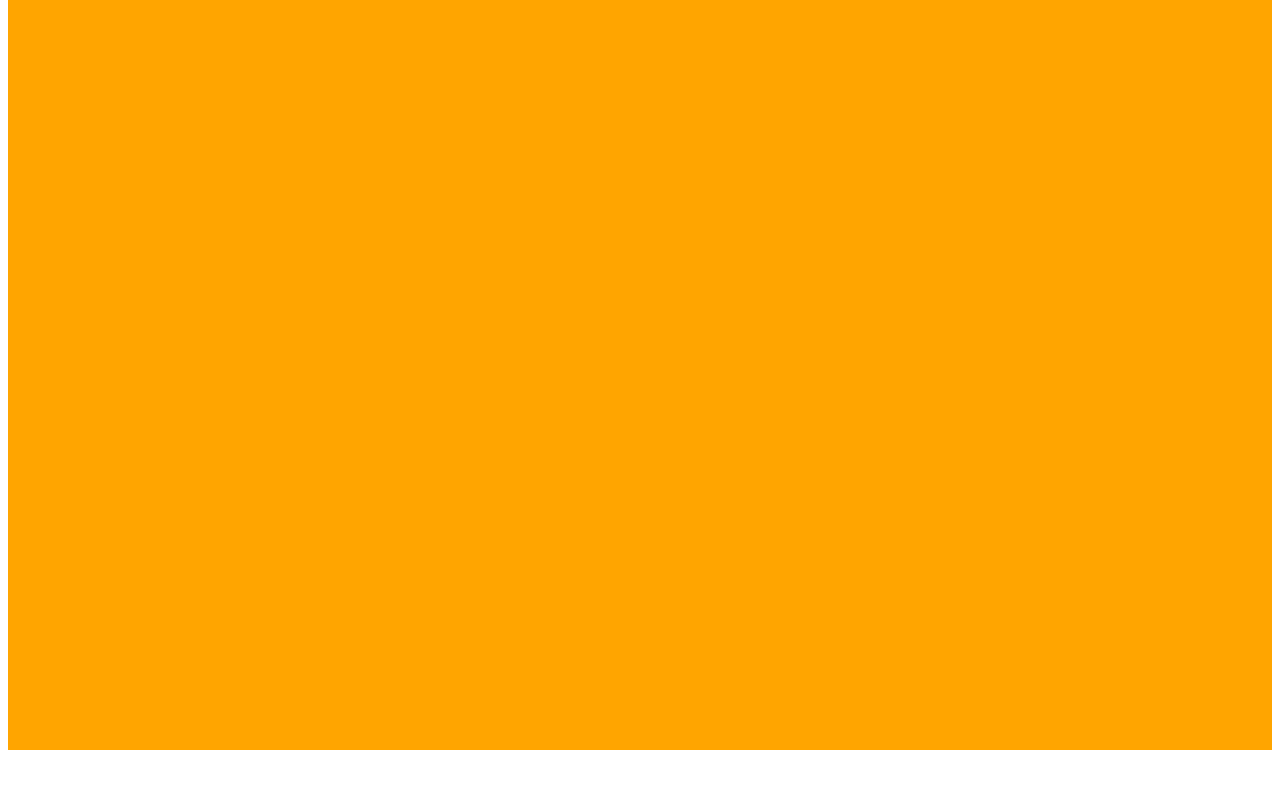
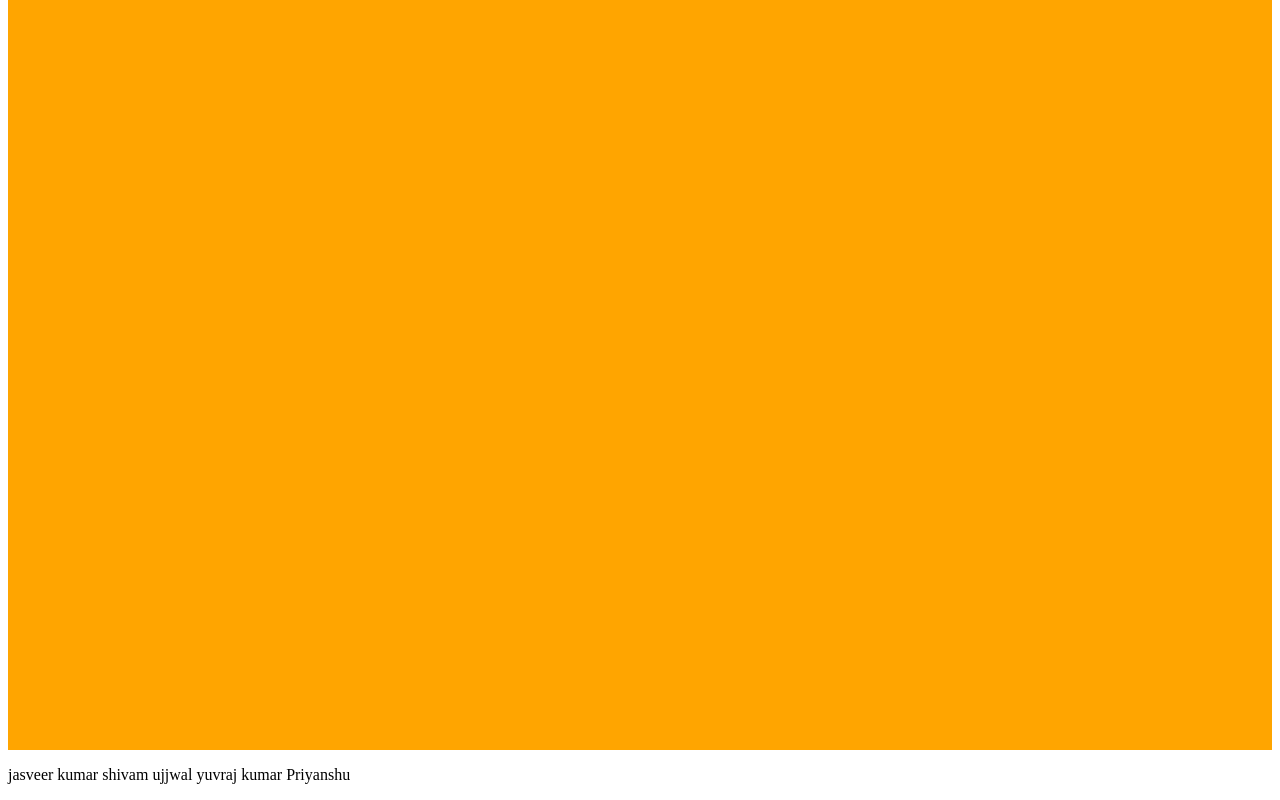
Before and after one commit to Garsd/Shashi, a plain HTML site: page index.html in a window 1280 px wide. Shown: the part 7071-7871 px from the top of the page. Before the commit the page ends 7829 px from the top, so only its background shows below. Drawn offline with Linux system fonts and the light colour scheme.

Commit message:
Update index.html
I am very happy

```diff
--- a/index.html
+++ b/index.html
@@ -114,6 +114,7 @@
 
            </div>
     </div>
+    <p> jasveer kumar  shivam ujjwal yuvraj kumar Priyanshu</p>
 
 </body>
 </html>
```
